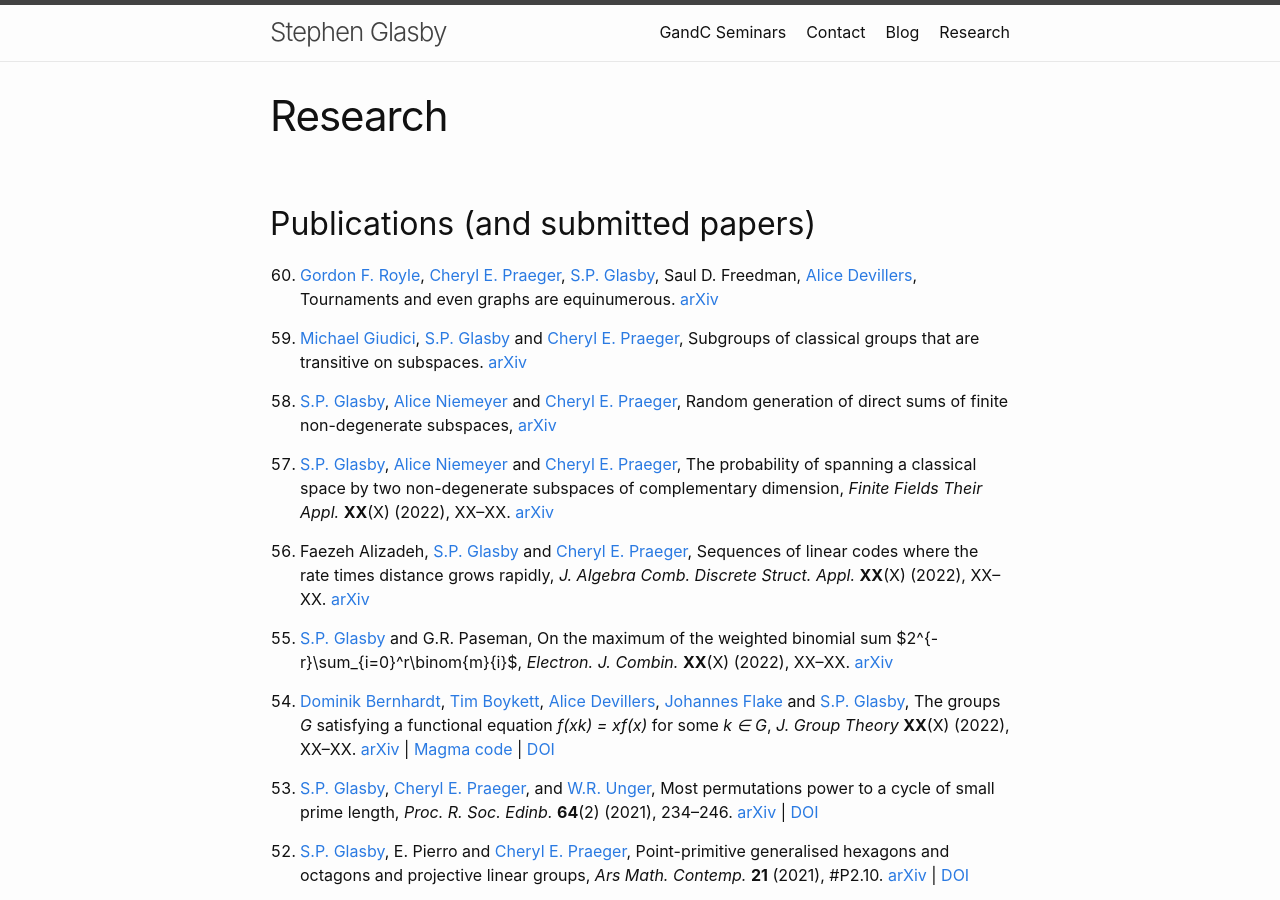
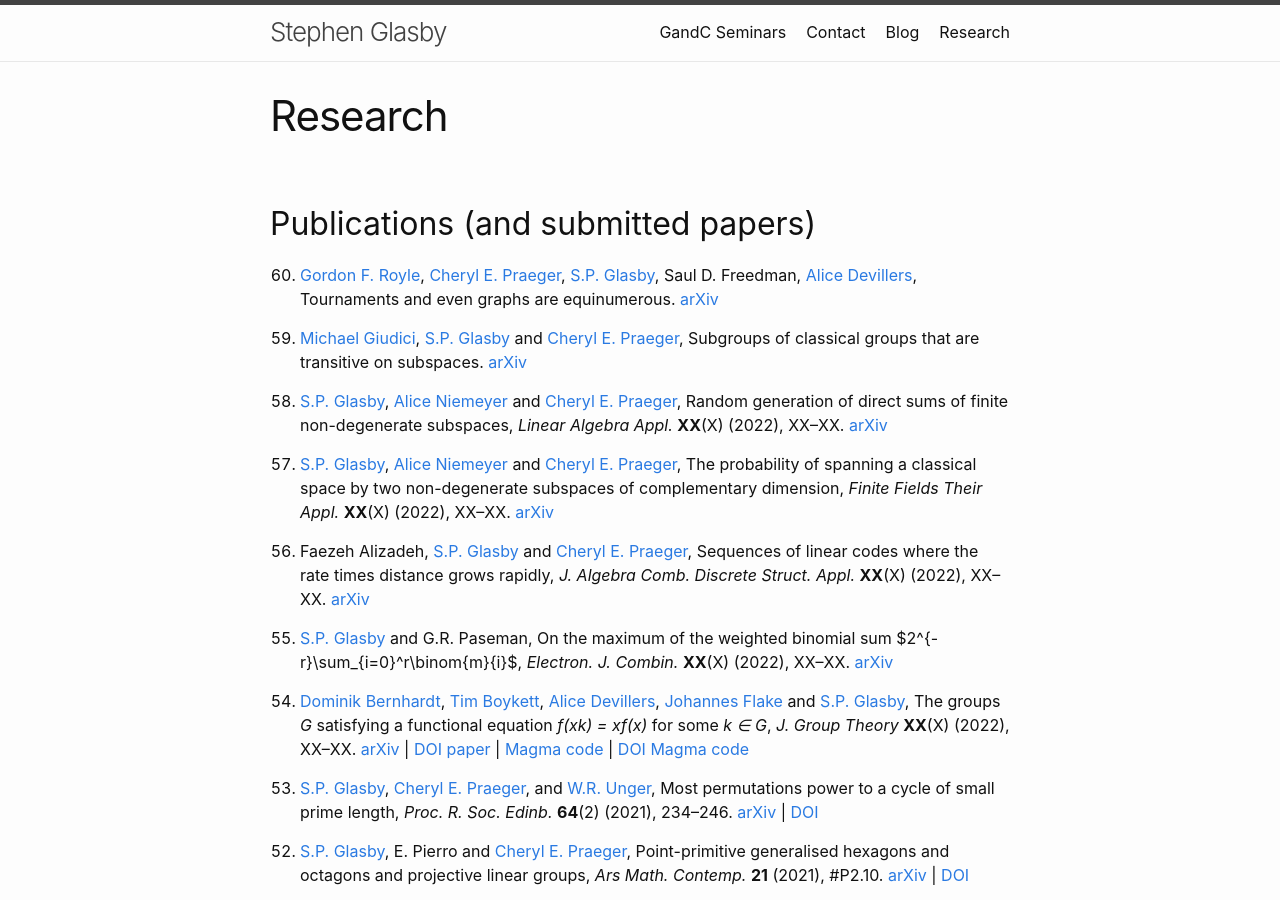
Before and after one commit to StephenGlasby/StephenGlasby.github.io, a Jekyll site: the page built from publications.md, in a window 1280 px wide and 900 px high. Built offline with Jekyll 4.4.1, drawn with Linux system fonts in a browser that asks for light colours.

Commit message:
DOI Jgps

```diff
--- a/publications.md
+++ b/publications.md
@@ -24,6 +24,7 @@ Subgroups of classical groups that are transitive on subspaces.
 [Alice Niemeyer](https://www.mathb.rwth-aachen.de/Mitarbeiter/niemeyer.php) and
 [Cheryl E. Praeger](https://www.uwa.edu.au/people/cheryl.praeger),
 Random generation of direct sums of finite non-degenerate subspaces,
+*Linear Algebra Appl.* **XX**(X) (2022), XX--XX.
 [arXiv](https://arxiv.org/abs/2111.02198)
 
 0. [S.P. Glasby](https://staffhome.ecm.uwa.edu.au/~00059629/),
@@ -56,8 +57,9 @@ The groups *G* satisfying a functional equation
 *f(xk) = xf(x)* for some *k ∈ G*,
 *J. Group Theory* **XX**(X) (2022), XX--XX.
 [arXiv](https://arxiv.org/abs/2105.09117) |
+[DOI paper](https://doi.org/10.1515/jgth-2021-0158) |
 [Magma code](https://research-repository.uwa.edu.au/en/datasets/magma-computer-program-for-j-groups-and-exponent-polynomials) |
-[DOI](http://doi.org/10.26182/x36d-3b55)
+[DOI Magma code](http://doi.org/10.26182/x36d-3b55)
 
 0. [S.P. Glasby](https://staffhome.ecm.uwa.edu.au/~00059629/),
 [Cheryl E. Praeger](https://www.uwa.edu.au/people/cheryl.praeger),
```
